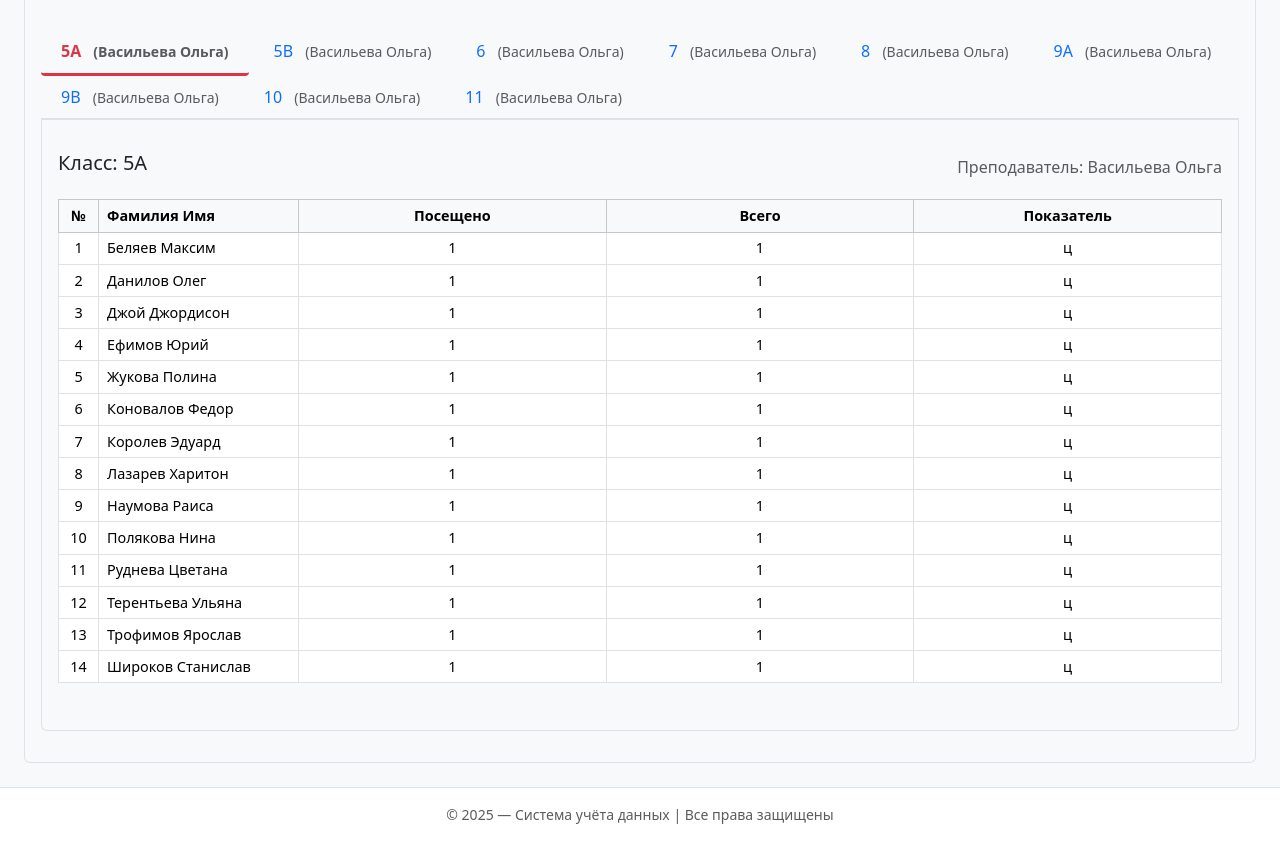
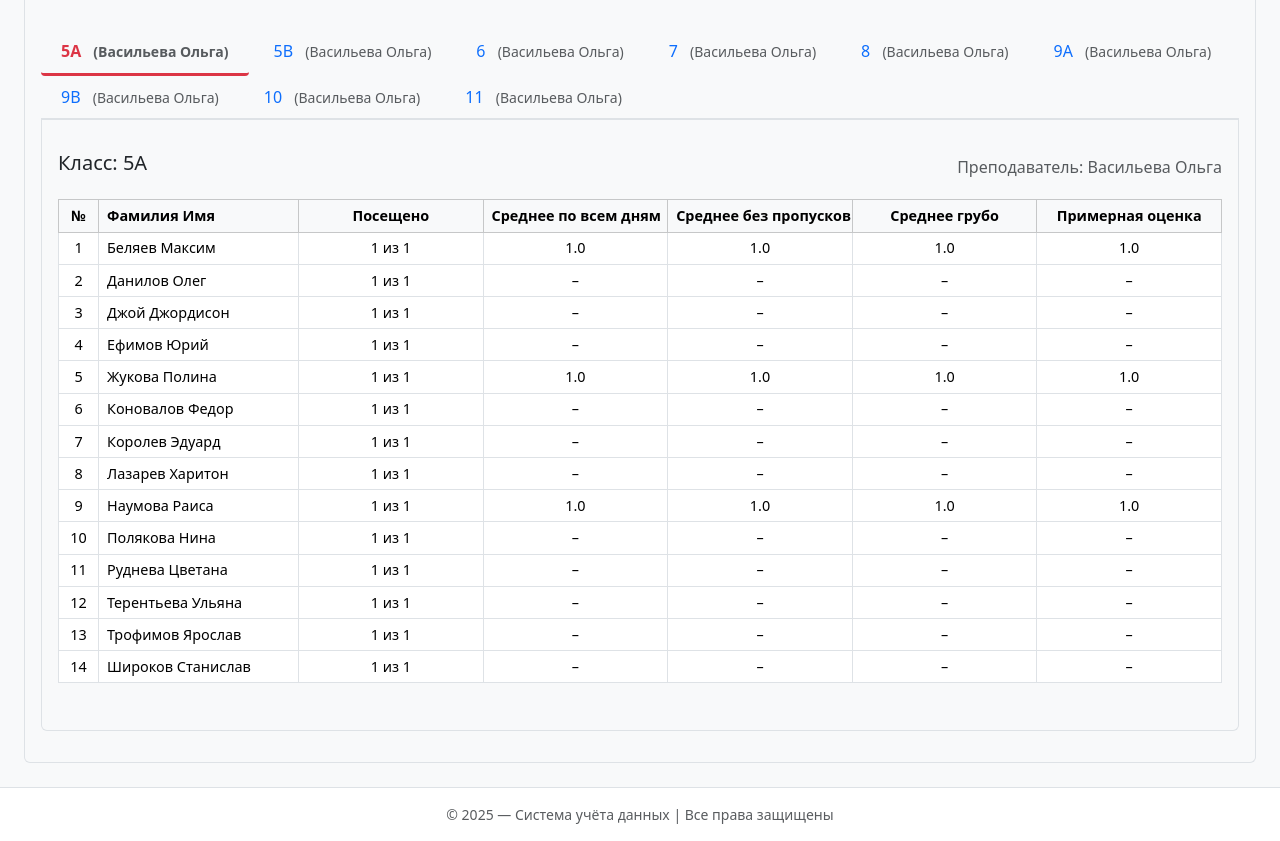
Before and after one commit to Zangetsu20/init, a Flask app: page /abot in a window 1280 px wide. Shown: the part 374-1215 px from the top of the page. Run offline with Flask 3, Linux system fonts and the light colour scheme; a user stored in the database is signed in; some libraries are stand-ins or nearby versions.

Commit message:
оценки среднее

```diff
--- a/app.py
+++ b/app.py
@@ -694,6 +694,35 @@ def abot():
 
                 # Считаем пропуски ("н")
                 absent_count = sum(1 for g in student_grades if g.grade == 'н')
+
+                # Собираем только числовые оценки
+                numeric_grades = [
+                    int(g.grade) for g in student_grades
+                    if g.grade.isdigit()
+                ]
+
+                # Количество дней с оценками (только цифры)
+                graded_days = len(numeric_grades)
+
+                # Среднее грубо: сумма оценок / количество оцененных дней
+                avg_grade_rude = None
+                if graded_days > 0:
+                    avg_grade_rude = round(sum(numeric_grades) / graded_days, 2)
+
+                total_days = max_day  # Всего дней
+                present_days = total_days - absent_count if total_days else 0
+
+                avg_grade_all = None
+                avg_grade_present = None
+
+                if numeric_grades:
+                    total_grade_sum = sum(numeric_grades)
+
+                    if total_days > 0:
+                            avg_grade_all = round(total_grade_sum / total_days, 2)
+
+                    if present_days > 0:
+                            avg_grade_present = round(total_grade_sum / present_days, 2)
                 # Рассчитываем процент посещаемости
                 attendance_percent = 0
                 if max_day > 0:
@@ -705,7 +734,10 @@ def abot():
                     'student_id': student.id,
                     'absent_count': absent_count,
                     'has_records': len(student_grades) > 0,
-                    'attendance_percent': attendance_percent  # Добавляем расчетный процент
+                    'attendance_percent': attendance_percent,  # Добавляем расчетный процент
+                    'avg_grade_all': avg_grade_all,        # Среднее по всем дням
+                    'avg_grade_present': avg_grade_present, # Среднее без учёта "н"
+                    'avg_grade_rude': avg_grade_rude #среднее только по оцененным дням
                 })
 
             classes_data.append({
--- a/templates/abot.html
+++ b/templates/abot.html
@@ -99,8 +99,10 @@
                                     <th style="width: 50px">№</th>
                                     <th style="width: 250px">Фамилия Имя</th>
                                     <th>Посещено</th>
-                                    <th>Всего</th>
-                                    <th>Показатель</th>
+                                    <th>Среднее по всем дням</th>
+                                    <th>Среднее без пропусков</th>
+                                    <th>Среднее грубо</th>
+                                    <th>Примерная оценка</th>
                                 </tr>
                             </thead>
                             <tbody>
@@ -109,21 +111,50 @@
                                     <tr>
                                         <td>{{ loop.index }}</td>
                                         <td>{{ student.last_name }} {{ student.first_name }}</td>
+
                                         <td>
-                                            {% if class_info.max_day!=0 %}
+                                            {% if class_info.max_day != 0 %}
                                                 {{ class_info.max_day - student.absent_count }}
                                             {% else %}
                                                 0
                                             {% endif %}
+                                            из
+                                            {{ class_info.max_day if class_info.max_day != 0 else 0 }}</td>
+
+                                        <!-- Новые столбцы -->
+                                        <td>
+                                            {% if student.avg_grade_all is not none %}
+                                                {{ student.avg_grade_all }}
+                                            {% else %}
+                                                –
+                                            {% endif %}
                                         </td>
-                                        <td>{{ class_info.max_day if class_info.max_day!=0 else 0 }}</td>
                                         <td>
-ц
+                                            {% if student.avg_grade_present is not none %}
+                                                {{ student.avg_grade_present }}
+                                            {% else %}
+                                                –
+                                            {% endif %}
                                         </td>
+                                        <td>
+                                            {% if student.avg_grade_rude is not none %}
+                                                {{ student.avg_grade_rude }}
+                                            {% else %}
+                                                –
+                                            {% endif %}
+                                        </td>
+                                        <td>
+                                            {% if student.avg_grade_rude is not none or student.avg_grade_present is not none or student.avg_grade_all is not none %}
+                                                {{ "%.1f"|format((student.avg_grade_all+student.avg_grade_present+student.avg_grade_rude)/3) }}
+                                            {% else %}
+                                                –
+                                            {% endif %}
+                                        </td>
+                                    </tr>
                                     {% endfor %}
                                 {% else %}
                                     <tr>
-                                        <td colspan="5" class="text-center">Нет студентов в классе</td>
+                                        <td colspan="6" class="text-center">Нет студентов в классе</td>
                                     </tr>
                                 {% endif %}
                             </tbody>
```
Also changed, not shown: instance/newf.db.
